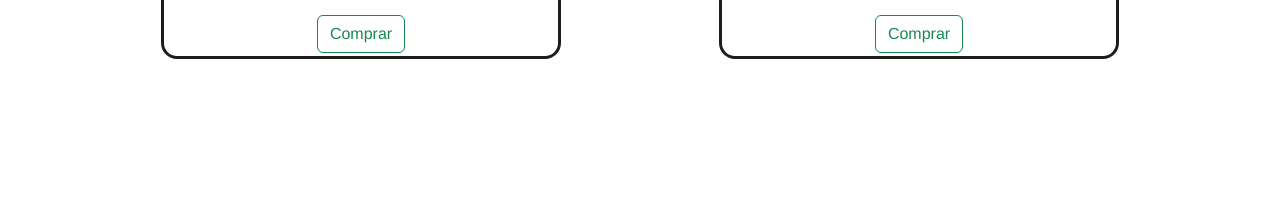
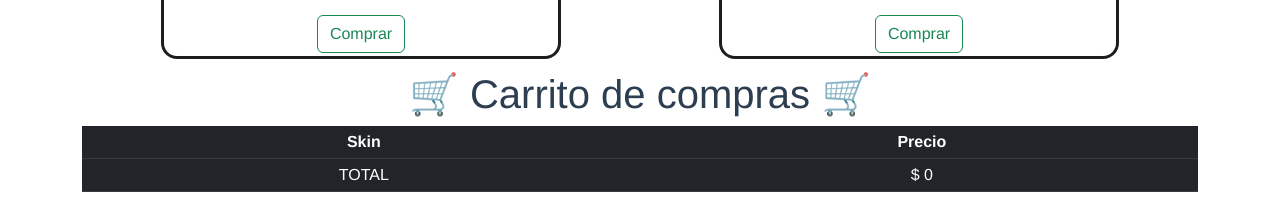
Before and after one commit to GOMEZRICARDOROMERO/vue-node, a Vue app: page / in a window 1280 px wide. Shown: the part 3536-3741 px from the top of the page. Before the commit the page ends 3606 px from the top, so only its background shows below. Built offline with nearby package versions, Linux system fonts and the light colour scheme.

Commit message:
segundaparte

```diff
--- a/src/components/CardsItems.vue
+++ b/src/components/CardsItems.vue
@@ -10,22 +10,24 @@
                     <p class="text-center mt-2">$ {{skin.precio}}</p>
                     <button type="button" class="btn btn-outline-success" @click="agregarProductosAlCarrito(skin.titulo,skin.precio)">Comprar</button>
                 </div>
-            </article>
+    </article>
   </section>
   <!-- componentes -->
-
+  <PurchasesCart :productosCarritocompo="productosCarrito"/>
   <!-- componentes -->
   </div>
 </template>
 
 <script>
 // imports de los componentes
-
+import PurchasesCart from "./PurchasesCart.vue";
 // imports de los componentes
 
 export default {
   name: "CardsItems",
   created() {
+  },components: {
+    PurchasesCart
   },
   data() {
     return {
@@ -43,6 +45,7 @@ export default {
         precio: precios
         }
       this.productosCarrito.push(newProd)//agrego el objeto al array
+      console.log(newProd,"agregado ");
     }
   },
 };
--- a/src/components/PurchasesCart.vue
+++ b/src/components/PurchasesCart.vue
@@ -1,5 +1,25 @@
 <template>
-  <div></div>
+  <div>
+  <h1>{{titulo}}</h1> <!-- titulo para cada tabla -->
+  <table class="table table-sm table-dark" > <!-- vindeo el colorcompo cuyo valor viene de data y se pasa por parametro-->
+            <thead>
+                <tr>
+                    <th scope="col">{{nombre}}</th> <!-- head coon variable local -->
+                    <th scope="col">{{precio}}</th>
+                </tr>
+            </thead>
+            <tbody>
+                <tr v-for="(item, index) in productosCarritocompo" :key="index"> <!-- recorro el array que llega en props y saco cada pet -->
+                    <td>{{item.titulo}}</td>
+                    <td>$ {{item.precio}}</td>
+                </tr>
+                <tr>
+                    <td>TOTAL</td>
+                    <td>$ {{traerTotal(precioT)}}</td>
+                </tr>
+            </tbody>
+        </table>
+  </div>
 </template>
 
 <script>
@@ -7,11 +27,28 @@ export default {
   name: "PurchasesCart",
   created() {},
   data() {
-    return {};
+    return {
+      titulo: "🛒 Carrito de compras 🛒",
+      nombre: "Skin",
+      precio: "Precio",
+      precioT: 0
+    };
   },
-  props: {},
-  methods: {},
+  props: {
+    productosCarritocompo: Array
+  },
+  methods: {
+    traerTotal(num){
+      for (let index = 0; index < this.productosCarritocompo.length; index++) {
+        const element = this.productosCarritocompo[index];
+        var total = element.precio
+        num += total
+      }
+      return num
+    }
+  },
 };
 </script>
 
-<style lang="scss" scoped></style>
+<style scoped>
+</style>
```
